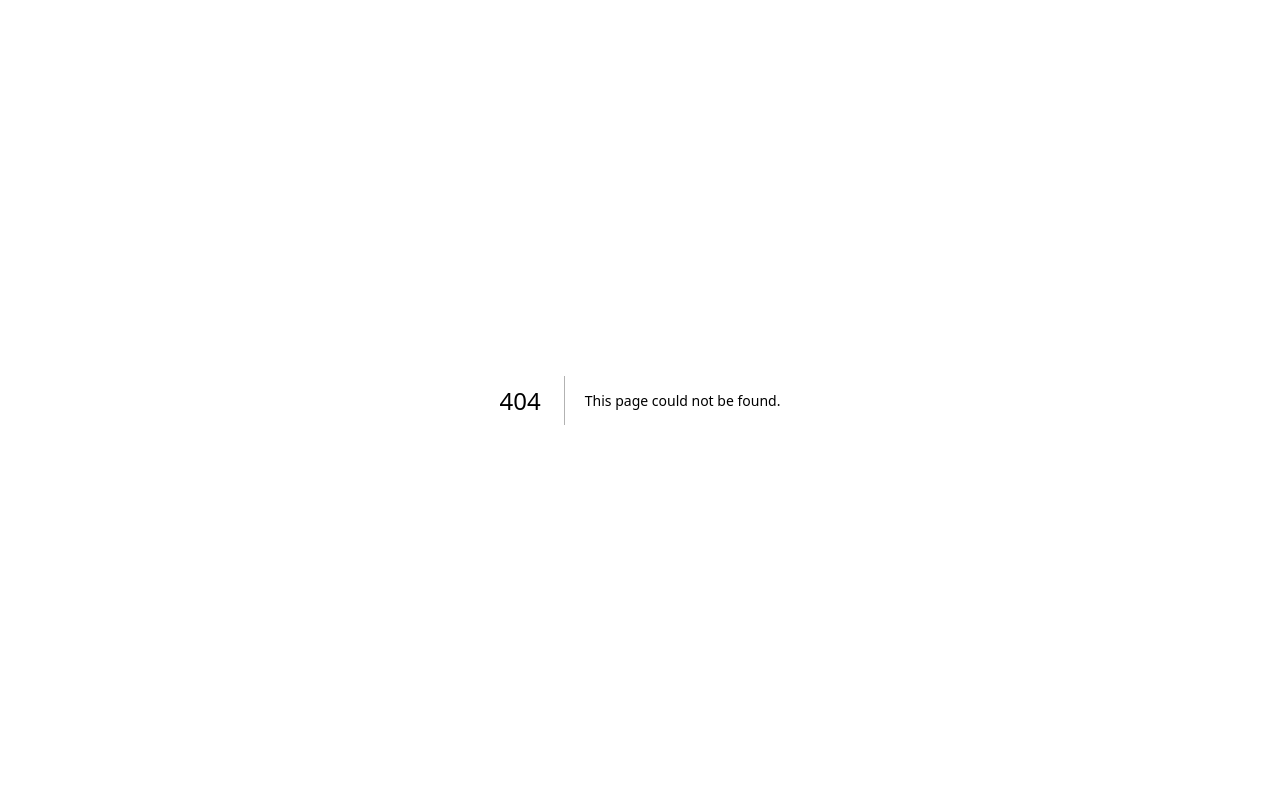
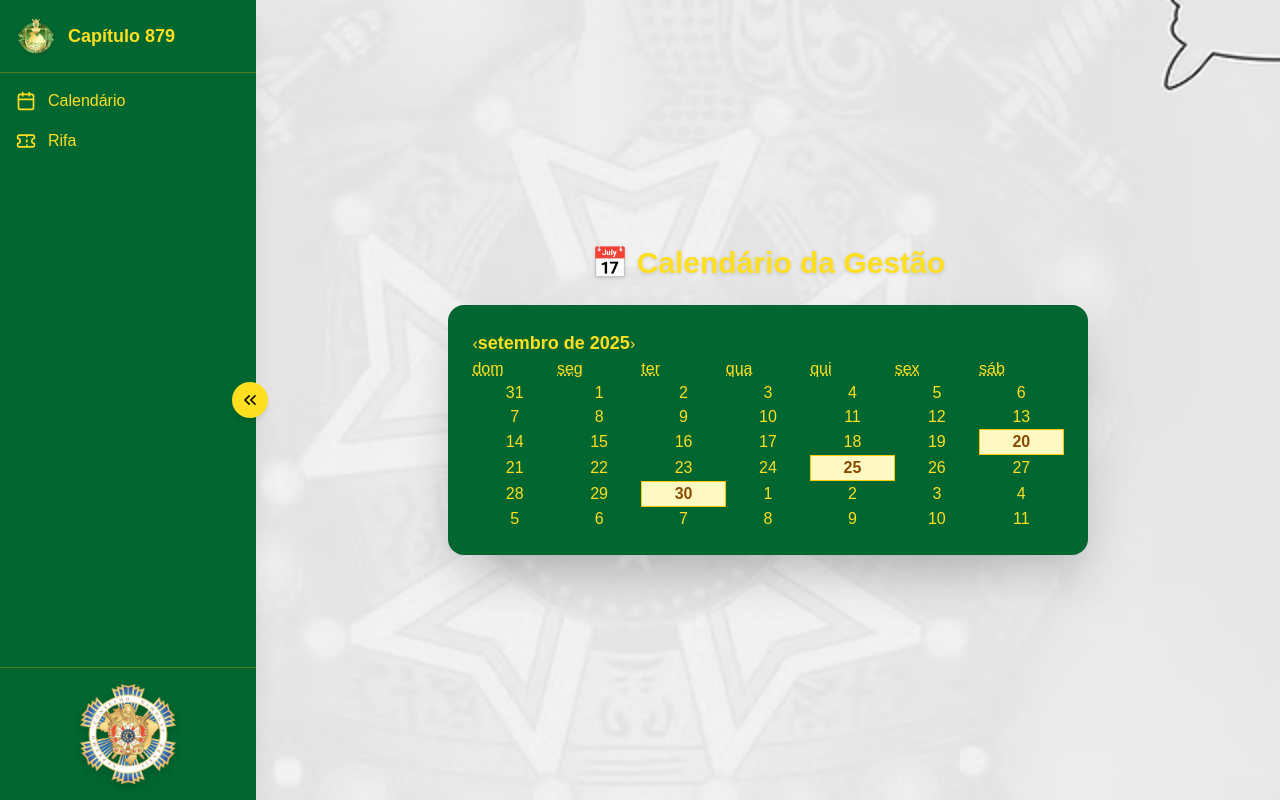
Before and after one commit to Natan-Lucena/Principe-Dos-Monolitos, a Next.js app in the folder frontend/: page /calendar in a window 1280 px wide. Before the commit this address had no page. Built offline with nearby package versions, Linux system fonts and the light colour scheme.

Commit message:
:sparkles: feat: implement CalendarPage and Sidebar components

```diff
--- /dev/null
+++ b/frontend/src/app/calendar/page.tsx
@@ -0,0 +1,5 @@
+import CalendarPage from "@/components/calendarPage";
+
+export default function Page() {
+  return <CalendarPage />;
+}
--- /dev/null
+++ b/frontend/src/components/calendarPage/index.tsx
@@ -0,0 +1,134 @@
+"use client";
+
+import { useState } from "react";
+import Calendar from "react-calendar";
+import { ptBR } from "date-fns/locale";
+import { format } from "date-fns";
+import Sidebar from "../siderbar";
+import Image from "next/image";
+import backgroundImage from "../../assets/background.png";
+
+interface Event {
+  date: string;
+  name: string;
+}
+
+export default function CalendarPage() {
+  const [selectedDate, setSelectedDate] = useState<Date | null>(null);
+
+  const events: Event[] = [
+    { date: "2025-09-20", name: "Reunião de Iniciação" },
+    { date: "2025-09-25", name: "Sessão Magna" },
+    { date: "2025-09-30", name: "Encontro Regional" },
+  ];
+
+  const getEventForDate = (date: Date) => {
+    const formatted = format(date, "yyyy-MM-dd");
+    return events.find((event) => event.date === formatted);
+  };
+
+  return (
+    <div className="relative w-screen min-h-screen">
+      <Image
+        src={backgroundImage}
+        alt="Background"
+        fill
+        className="z-0 object-cover"
+      />
+
+      <div className="relative z-10 flex min-h-screen">
+        <Sidebar />
+
+        <main className="flex-1 flex flex-col items-center justify-center p-6 md:ml-64">
+          <h1 className="text-3xl font-bold mb-6 text-yellow-300 drop-shadow">
+            📅 Calendário da Gestão
+          </h1>
+
+          <div className="bg-green-800 p-6 rounded-2xl shadow-2xl text-yellow-300">
+            <Calendar
+              onChange={(date) => setSelectedDate(date as Date)}
+              value={selectedDate}
+              locale={ptBR.code}
+              minDetail="month"
+              showFixedNumberOfWeeks={true}
+              prev2Label={null}
+              next2Label={null}
+              prevLabel={<span>‹</span>}
+              nextLabel={<span>›</span>}
+              navigationLabel={({ date }) => (
+                <span className="w-full text-center font-bold text-yellow-300 text-lg">
+                  {format(date, "MMMM 'de' yyyy", { locale: ptBR })}
+                </span>
+              )}
+              className={`text-yellow-300
+    [&_.react-calendar__navigation]:mb-4
+    [&_.react-calendar__navigation]:flex
+    [&_.react-calendar__navigation]:items-center
+    [&_.react-calendar__navigation]:justify-between
+    [&_.react-calendar__navigation__label]:flex-1
+    [&_.react-calendar__navigation__label]:text-center
+    [&_.react-calendar__navigation_button]:bg-yellow-300
+    [&_.react-calendar__navigation_button]:text-green-800
+    [&_.react-calendar__navigation_button]:font-bold
+    [&_.react-calendar__navigation_button]:px-3
+    [&_.react-calendar__navigation_button]:py-1
+    [&_.react-calendar__navigation_button]:rounded-lg
+    [&_.react-calendar__navigation_button]:hover:bg-yellow-400
+    [&_.react-calendar__month-view__weekdays]:font-semibold
+    [&_.react-calendar__month-view__weekdays]:uppercase
+    [&_.react-calendar__month-view__weekdays]:text-yellow-400
+    [&_.react-calendar__tile]:flex
+    [&_.react-calendar__tile]:items-center
+    [&_.react-calendar__tile]:justify-center
+    [&_.react-calendar__tile]:h-12
+    [&_.react-calendar__tile]:w-12
+    [&_.react-calendar__tile]:rounded-lg
+    [&_.react-calendar__tile]:hover:bg-yellow-200
+    [&_.react-calendar__tile--now]:bg-yellow-500
+    [&_.react-calendar__tile--now]:text-black
+    [&_.react-calendar__tile--now]:font-bold
+    [&_.react-calendar__tile--active]:bg-yellow-300
+    [&_.react-calendar__tile--active]:text-black
+    [&_.react-calendar__tile--active]:font-bold`}
+              tileClassName={({ date }) => {
+                const event = getEventForDate(date);
+                return event
+                  ? "bg-yellow-100 border border-yellow-400 font-semibold text-yellow-800"
+                  : "";
+              }}
+            />
+          </div>
+
+          {selectedDate && (
+            <div className="mt-6 w-full max-w-md bg-green-800 p-6 rounded-2xl shadow-xl text-yellow-300">
+              <h2 className="text-lg font-semibold">
+                {format(selectedDate, "dd 'de' MMMM, yyyy", { locale: ptBR })}
+              </h2>
+              <ul className="mt-3 space-y-2">
+                {events
+                  .filter(
+                    (event) => event.date === format(selectedDate, "yyyy-MM-dd")
+                  )
+                  .map((event, idx) => (
+                    <li
+                      key={idx}
+                      className="p-3 bg-yellow-100 border border-yellow-300 rounded-lg text-gray-800 font-medium"
+                    >
+                      {event.name}
+                    </li>
+                  ))}
+                {events.filter(
+                  (event) => event.date === format(selectedDate, "yyyy-MM-dd")
+                ).length === 0 && (
+                  <p className="text-yellow-200 italic">
+                    Nenhum evento neste dia.
+                  </p>
+                )}
+              </ul>
+            </div>
+          )}
+        </main>
+      </div>
+    </div>
+  );
+}
--- a/frontend/src/components/login/index.tsx
+++ b/frontend/src/components/login/index.tsx
@@ -5,13 +5,16 @@ import Image from "next/image";
 import backgroundImage from "../../assets/background.png";
 import Navbar from "../navbar";
 import Footer from "../footer";
+import { useRouter } from "next/navigation";
 
 export default function LoginPage() {
   const [id, setId] = useState("");
   const [senha, setSenha] = useState("");
+  const router = useRouter();
 
   const handleLogin = () => {
     console.log("Tentando logar com:", { id, senha });
+    router.push("/calendar");
   };
 
   const handleChangePassword = () => {
--- /dev/null
+++ b/frontend/src/components/siderbar/index.tsx
@@ -0,0 +1,109 @@
+"use client";
+
+import { useState } from "react";
+import Image from "next/image";
+import Link from "next/link";
+import {
+  Menu,
+  X,
+  Calendar,
+  Ticket,
+  ChevronsLeft,
+  ChevronsRight,
+} from "lucide-react";
+import logo from "@/assets/logo-without-back.png";
+import gabineteLogo from "@/assets/supremo-conselho-logo.png";
+
+export default function Sidebar() {
+  const [isOpen, setIsOpen] = useState(true);
+  const [isMobileOpen, setIsMobileOpen] = useState(false);
+
+  return (
+    <>
+      <button
+        onClick={() => setIsMobileOpen(true)}
+        className="fixed top-4 left-4 z-50 p-2 rounded-lg bg-yellow-300 hover:bg-orange-300 transition shadow-md md:hidden"
+      >
+        <Menu className="w-6 h-6 text-black" />
+      </button>
+
+      {isMobileOpen && (
+        <div
+          onClick={() => setIsMobileOpen(false)}
+          className="fixed inset-0 bg-black/50 z-40 md:hidden"
+        />
+      )}
+
+      <div
+        className={`fixed top-0 left-0 h-full ${
+          isOpen ? "w-64" : "w-20"
+        } bg-green-800 text-yellow-300 shadow-xl z-50 transform transition-all duration-300
+        ${
+          isMobileOpen ? "translate-x-0" : "-translate-x-full"
+        } md:translate-x-0 flex flex-col`}
+      >
+        <div className="flex items-center justify-between px-4 py-4 border-b border-yellow-400/30">
+          <div className="flex items-center space-x-3">
+            <Image
+              src={logo}
+              alt="Logo Capítulo"
+              width={40}
+              height={40}
+              className="drop-shadow"
+            />
+            {isOpen && (
+              <span className="font-bold text-yellow-300 text-lg">
+                Capítulo 879
+              </span>
+            )}
+          </div>
+
+          <button
+            onClick={() => setIsMobileOpen(false)}
+            className="md:hidden p-2 rounded-lg hover:bg-green-700 transition"
+          >
+            <X className="w-6 h-6 text-yellow-300" />
+          </button>
+        </div>
+
+        <nav className="flex flex-col p-4 space-y-4 font-medium flex-grow">
+          <Link
+            href="/calendar"
+            className="flex items-center space-x-3 hover:text-yellow-400 transition"
+          >
+            <Calendar className="w-5 h-5" />
+            {isOpen && <span>Calendário</span>}
+          </Link>
+          <Link
+            href="/rifa"
+            className="flex items-center space-x-3 hover:text-yellow-400 transition"
+          >
+            <Ticket className="w-5 h-5" />
+            {isOpen && <span>Rifa</span>}
+          </Link>
+        </nav>
+
+        <div className="p-4 border-t border-yellow-400/30 flex justify-center">
+          <Image
+            src={gabineteLogo}
+            alt="Logo Supremo Conselho"
+            width={isOpen ? 100 : 40}
+            height={isOpen ? 100 : 40}
+            className="drop-shadow-lg transition-all duration-300"
+          />
+        </div>
+
+        <button
+          onClick={() => setIsOpen(!isOpen)}
+          className="absolute top-1/2 right-[-12px] transform -translate-y-1/2 p-2 rounded-full bg-yellow-300 hover:bg-orange-300 text-black transition shadow-md"
+        >
+          {isOpen ? (
+            <ChevronsLeft className="w-5 h-5" />
+          ) : (
+            <ChevronsRight className="w-5 h-5" />
+          )}
+        </button>
+      </div>
+    </>
+  );
+}
```
